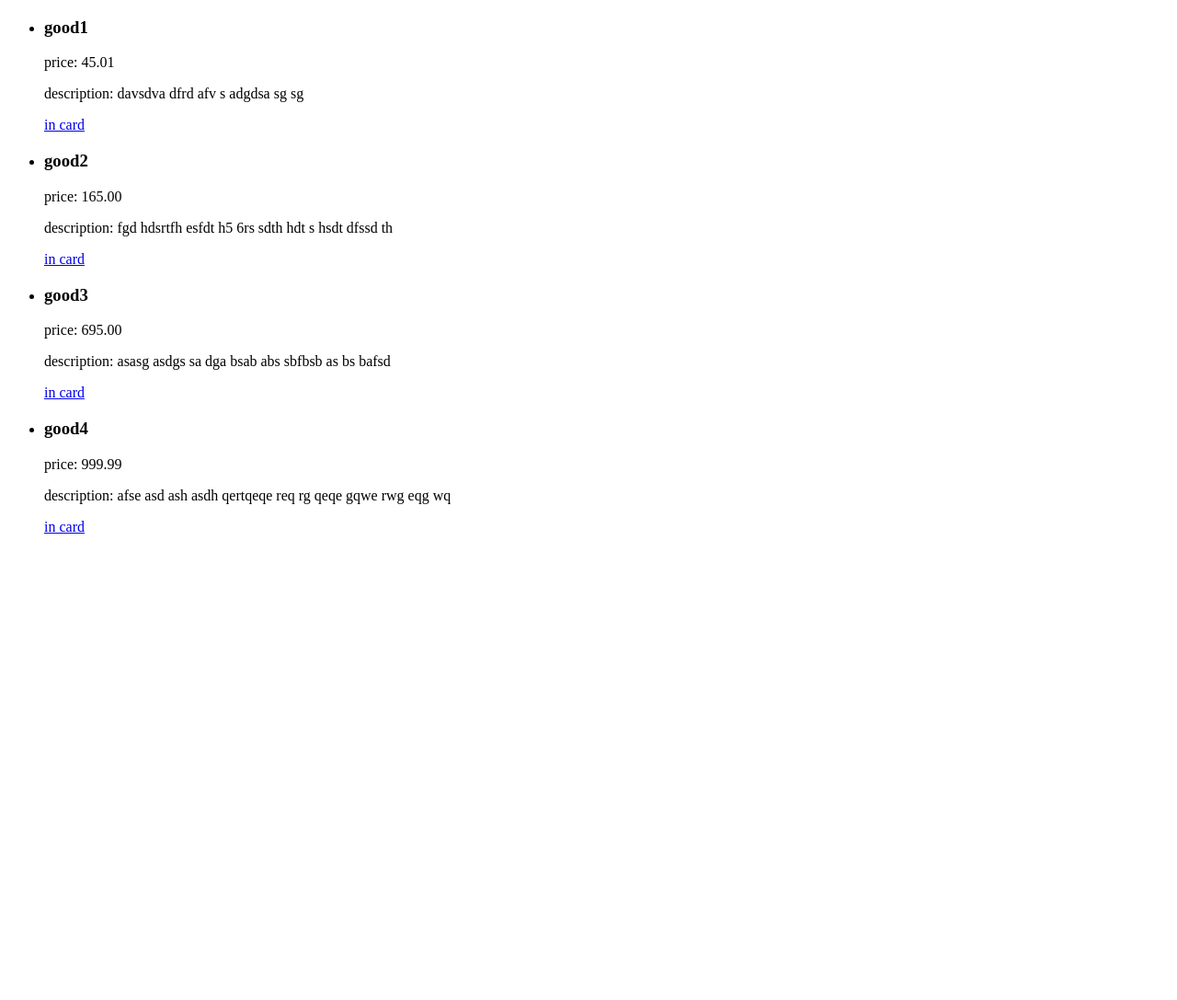
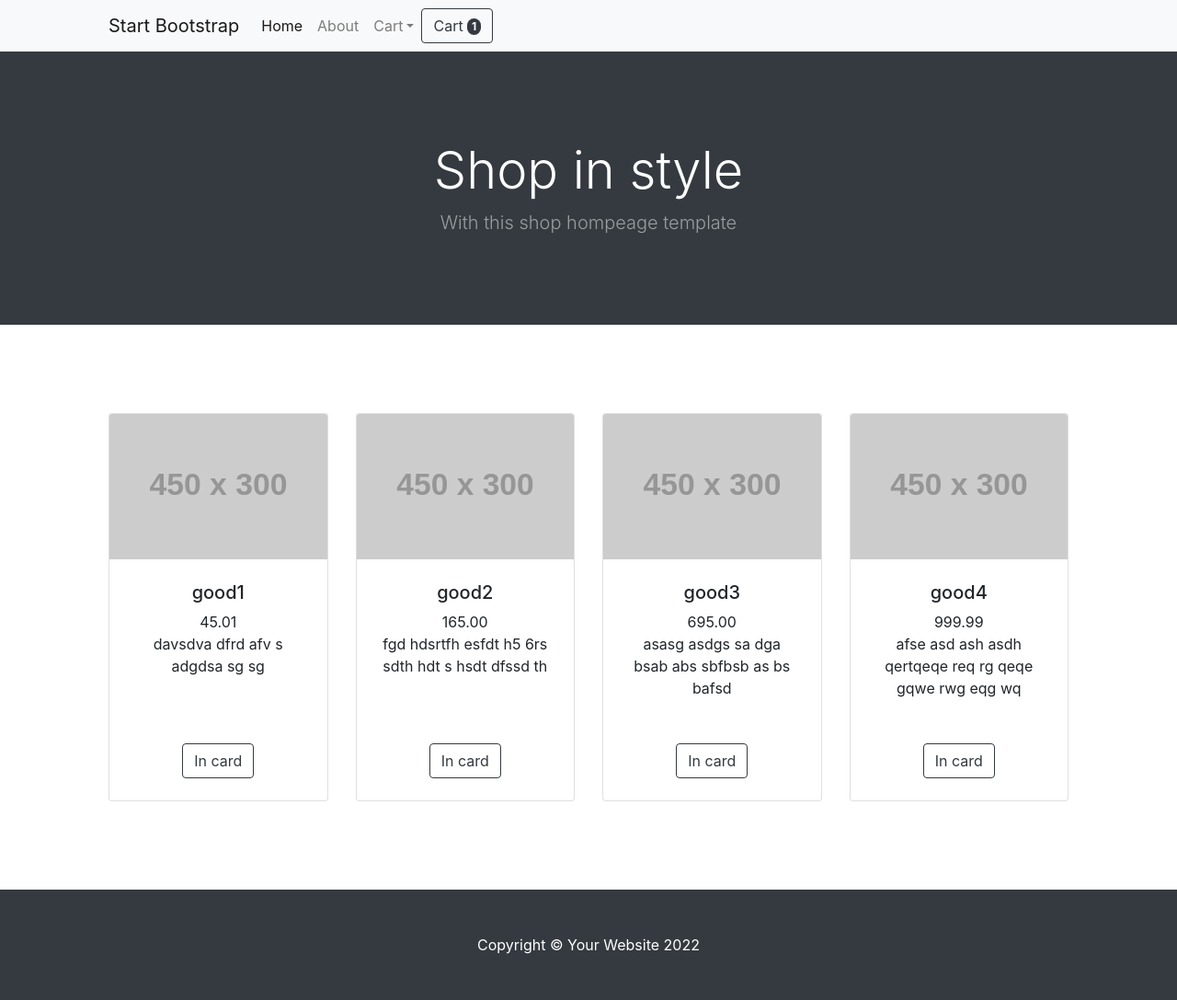
Before and after one commit to maksimuspiter/store_card, a Django app: template store/myshop/templates/index.html in a window 1280 px wide. Shown: the whole page at 92% size. Before the commit the page ends 580 px from the top, so only its background shows below. Run offline with Django 4.2, Linux system fonts and the light colour scheme; data comes from the database, SQL or seed files in the repository; both versions use the stored data as it was after the commit; the template is opened without the code that fills it: values that come from a table or form of the project are taken from there, most other values are stand-ins (such as "Sample title", 1, 10 or a date in 2020); grey boxes labelled with a size stand in for pictures from a placeholder-image service; some libraries are stand-ins or nearby versions.

Commit message:
refactor card

```diff
--- a/store/card/models.py
+++ b/store/card/models.py
@@ -11,3 +11,6 @@ class Basket(models.Model):
     product = models.ForeignKey(Product, on_delete=models.CASCADE)
 
     quantity = models.PositiveIntegerField(verbose_name='количество', default=1)
+
+    def basket_item_cost(self):
+        return self.product.price * self.quantity
--- a/store/myshop/templates/index.html
+++ b/store/myshop/templates/index.html
@@ -1,21 +1,105 @@
-<!DOCTYPE html>
+{% load bootstrap4 %}
+{% bootstrap_css %}
+{% bootstrap_javascript jquery='full' %}
+<!doctype html>
 <html lang="en">
 <head>
-    <meta charset="UTF-8">
+  <meta charset="UTF-8">
+  <meta name="viewport"
+        content="width=device-width, user-scalable=no, initial-scale=1.0, maximum-scale=1.0, minimum-scale=1.0">
+  <meta http-equiv="X-UA-Compatible" content="ie=edge">
+  {% bootstrap_css %}
+  {% bootstrap_javascript jquery='full' %}
     <title>Title</title>
 </head>
+
 <body>
-<ul>
-    {% for product in products%}
-    <li>
-        <h3>{{product.name}}</h3>
-        <p>price: {{product.price}}</p>
-        <p>description: {{product.description}}</p>
-        <a href="{% url 'card:add-in-basket' id_product=product.id%}">in card</a>
-    </li>
-{% endfor %}
+        <!-- Navigation-->
+        <nav class="navbar navbar-expand-lg navbar-light bg-light">
+            <div class="container px-4 px-lg-5">
+                <a class="navbar-brand" href="#!">Start Bootstrap</a>
+                <button class="navbar-toggler" type="button" data-bs-toggle="collapse" data-bs-target="#navbarSupportedContent" aria-controls="navbarSupportedContent" aria-expanded="false" aria-label="Toggle navigation"><span class="navbar-toggler-icon"></span></button>
+                <div class="collapse navbar-collapse" id="navbarSupportedContent">
+                    <ul class="navbar-nav me-auto mb-2 mb-lg-0 ms-lg-4">
+                        <li class="nav-item"><a class="nav-link active" aria-current="page" href="#!">Home</a></li>
+                        <li class="nav-item"><a class="nav-link" href="#!">About</a></li>
 
-</ul>
+                        {% if user_products %}
+                        <li class="nav-item dropdown">
+                            <a class="nav-link dropdown-toggle" id="navbarDropdown" href="#" role="button" data-bs-toggle="dropdown" aria-expanded="false">Cart</a>
+                            <ul class="dropdown-menu" aria-labelledby="navbarDropdown">
+
+                                <li>All Goods</li>
+                                <li><hr class="dropdown-divider"></li>
+                                {% for pr in user_products%}
+
+                                <li><h6 class="my-0">Product name</h6>|quantity: {{pr.quantity}} | {% widthratio pr.quantity 1 pr.product.price %}</li>
+                                {% endfor %}
+                            </ul>
+                        </li>
+                        {% endif %}
+
+
+                    </ul>
+                    <a href="{% url 'card:user-card' %}">
+                        <button class="btn btn-outline-dark" >
+                            <i class="bi-cart-fill me-1"></i>
+                            Cart
+                            <span class="badge bg-dark text-white ms-1 rounded-pill">{{total_cont}}</span>
+                        </button>
+                    </a>
+                </div>
+            </div>
+        </nav>
+        <!-- Header-->
+        <header class="bg-dark py-5">
+            <div class="container px-4 px-lg-5 my-5">
+                <div class="text-center text-white">
+                    <h1 class="display-4 fw-bolder">Shop in style</h1>
+                    <p class="lead fw-normal text-white-50 mb-0">With this shop hompeage template</p>
+                </div>
+            </div>
+        </header>
+        <!-- Section-->
+        <section class="py-5">
+            <div class="container px-4 px-lg-5 mt-5">
+                <div class="row gx-4 gx-lg-5 row-cols-2 row-cols-md-3 row-cols-xl-4 justify-content-center">
+                    {% for product in products%}
+                    <div class="col mb-5">
+                        <div class="card h-100">
+                            <!-- Product image-->
+                            <img class="card-img-top" src="https://dummyimage.com/450x300/dee2e6/6c757d.jpg" alt="...">
+                            <!-- Product details-->
+                            <div class="card-body p-4">
+                                <div class="text-center">
+                                    <!-- Product name-->
+                                    <h5 class="fw-bolder">{{product.name}}</h5>
+                                    <!-- Product price-->
+                                    {{product.price}} <br>
+                                    {{product.description}}
+                                </div>
+                            </div>
+                            <!-- Product actions-->
+                            <div class="card-footer p-4 pt-0 border-top-0 bg-transparent">
+                                <div class="text-center"><a class="btn btn-outline-dark mt-auto" href="{% url 'card:add-in-basket' id_product=product.id%}">In card</a></div>
+                            </div>
+                        </div>
+                    </div>
+                    {% endfor %}
+
+
+                </div>
+            </div>
+        </section>
+        <!-- Footer-->
+        <footer class="py-5 bg-dark">
+            <div class="container"><p class="m-0 text-center text-white">Copyright © Your Website 2022</p></div>
+        </footer>
+        <!-- Bootstrap core JS-->
+        <script src="https://cdn.jsdelivr.net/npm/bootstrap@5.1.3/dist/js/bootstrap.bundle.min.js"></script>
+        <!-- Core theme JS-->
+        <script src="js/scripts.js"></script>
+
 
 </body>
 </html>
--- a/store/store/settings.py
+++ b/store/store/settings.py
@@ -39,6 +39,7 @@ INSTALLED_APPS = [
     'django.contrib.staticfiles',
 
     "debug_toolbar",
+    'bootstrap4',
 
     'myshop',
     'card',
@@ -56,6 +57,7 @@ MIDDLEWARE = [
     'django.middleware.clickjacking.XFrameOptionsMiddleware',
 
     "debug_toolbar.middleware.DebugToolbarMiddleware",
+
 
 ]
 
```
Also changed, not shown: store/myshop/views.py (+15 -3 lines), store/db.sqlite3.
